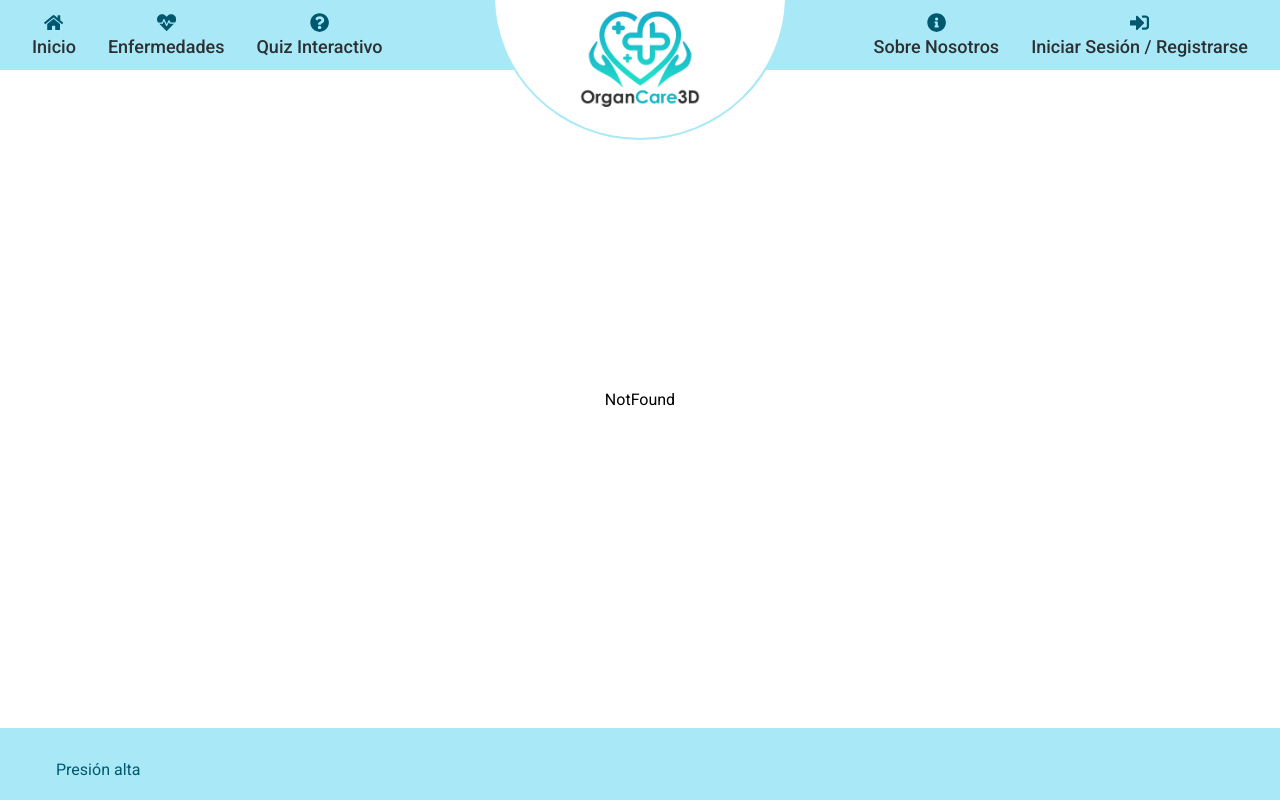
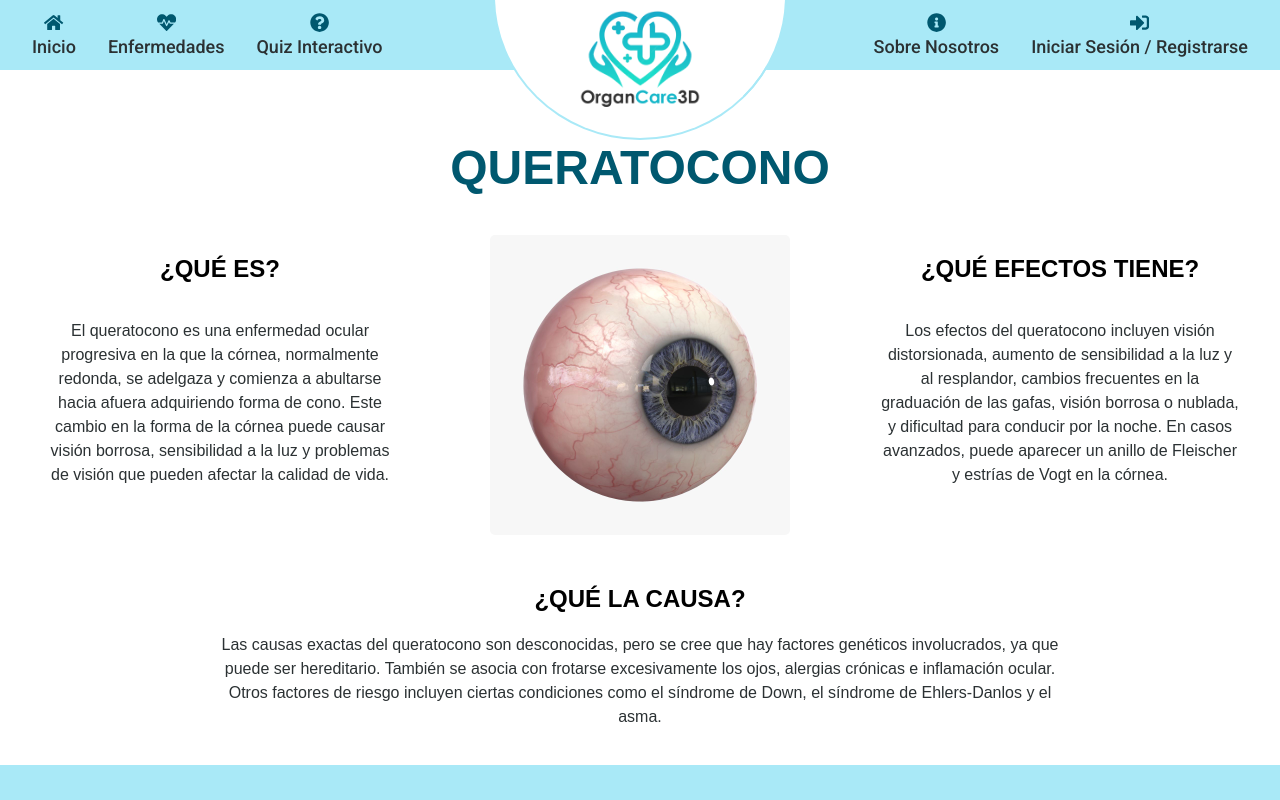
Before and after one commit to Juanmaperea/organ-care-3d, a React (Vite) app: page /queratocono in a window 1280 px wide. Built offline with nearby package versions, Linux system fonts and the light colour scheme.

Commit message:
HU001 - HU002: se agrega el contentenido de la primera seccion de la enfermedad 1

```diff
--- a/src/main.jsx
+++ b/src/main.jsx
@@ -9,6 +9,7 @@ import LowBloodPressure from "./pages/heart/low-blood-pressure/LowBloodPressure"
 import "./index.css";
 import Layout from "./layout/Layout";
 import Login from "./pages/login/Login";
+import Queratocono from "./pages/enfermedades/queratocono/Queratocono";
 
 createRoot(document.getElementById("root")).render(
   <BrowserRouter>
@@ -19,6 +20,7 @@ createRoot(document.getElementById("root")).render(
       {/* Rutas con Layout */}
       <Route path="/" element={<Layout />}>
         <Route index element={<Home />} />
+        <Route path="queratocono" element={<Queratocono />} />
         <Route path="quiz" element={<Quiz />} />
         <Route path="corazon" element={<Heart />}>
           <Route path="presion-alta" element={<HighBloodPressure />} />
--- /dev/null
+++ b/src/pages/enfermedades/queratocono/Queratocono.css
@@ -0,0 +1,87 @@
+.queratocono-container {
+    max-width: 1200px;
+    margin: 0 auto;
+    padding: 20px;
+    font-family: Arial, sans-serif;
+  }
+
+  .enfermedad-title {
+    margin-top: 50px;
+    text-align: center;
+    font-size: 48px;
+    font-weight: bold;
+    margin-bottom: 40px;
+  }
+
+  .info-container {
+    display: flex;
+    justify-content: space-between;
+    margin-bottom: 40px;
+  }
+
+  .info-section {
+    width: 30%;
+    display: flex;
+    flex-direction: column;
+    align-items: center;
+    text-align: center;
+  }
+
+  .section-title {
+    font-size: 24px;
+    font-weight: bold;
+    margin-bottom: 20px;
+  }
+
+  .section-text {
+    font-size: 16px;
+    line-height: 1.5;
+  }
+
+  .image-keratoconus-section {
+    width: 30%;
+    display: flex;
+    flex-direction: column;
+    align-items: center;
+  }
+
+  .eye-keratoconus-image {
+    width: 100%;
+    max-width: 300px;
+    border-radius: 5px;
+    margin-bottom: 10px;
+  }
+
+
+
+
+  .causa-section {
+    text-align: center;
+    margin-top: 20px;
+    padding: 0 15%;
+  }
+
+  .que-es {
+    text-align: center;
+  }
+
+  .efectos {
+    text-align: center;
+  }
+
+  /* Media queries para responsividad */
+  @media (max-width: 768px) {
+    .info-container {
+      flex-direction: column;
+      align-items: center;
+    }
+
+    .info-section, .image-keratoconus-section {
+      width: 90%;
+      margin-bottom: 30px;
+    }
+
+    .causa-section {
+      padding: 0 5%;
+    }
+  }
--- /dev/null
+++ b/src/pages/enfermedades/queratocono/Queratocono.jsx
@@ -0,0 +1,50 @@
+import React from 'react';
+import './queratocono.css';
+import ojoImage from '../../../assets/eye.jpg';
+function Queratocono() {
+  return (
+    <div className="queratocono-container">
+      <h1 className="enfermedad-title">QUERATOCONO</h1>
+
+      <div className="info-container">
+        <div className="info-section que-es">
+          <h2 className="section-title">¿QUÉ ES?</h2>
+          <p className="section-text">
+            El queratocono es una enfermedad ocular progresiva en la que la córnea,
+            normalmente redonda, se adelgaza y comienza a abultarse hacia afuera
+            adquiriendo forma de cono. Este cambio en la forma de la córnea puede
+            causar visión borrosa, sensibilidad a la luz y problemas de visión
+            que pueden afectar la calidad de vida.
+          </p>
+        </div>
+
+        <div className="image-keratoconus-section">
+          <img src={ojoImage} alt="Ojo con queratocono" className="eye-keratoconus-image" />
+        </div>
+
+        <div className="info-section efectos">
+          <h2 className="section-title">¿QUÉ EFECTOS TIENE?</h2>
+          <p className="section-text">
+            Los efectos del queratocono incluyen visión distorsionada, aumento
+            de sensibilidad a la luz y al resplandor, cambios frecuentes en la
+            graduación de las gafas, visión borrosa o nublada, y dificultad
+            para conducir por la noche. En casos avanzados, puede aparecer un
+            anillo de Fleischer y estrías de Vogt en la córnea.
+          </p>
+        </div>
+      </div>
+
+      <div className="causa-section">
+        <h2 className="section-title">¿QUÉ LA CAUSA?</h2>
+        <p className="section-text">
+          Las causas exactas del queratocono son desconocidas, pero se cree que hay factores genéticos
+          involucrados, ya que puede ser hereditario. También se asocia con frotarse excesivamente los ojos,
+          alergias crónicas e inflamación ocular. Otros factores de riesgo incluyen ciertas condiciones como
+          el síndrome de Down, el síndrome de Ehlers-Danlos y el asma.
+        </p>
+      </div>
+    </div>
+  );
+}
+
+export default Queratocono;
--- a/src/pages/home/Home.jsx
+++ b/src/pages/home/Home.jsx
@@ -1,5 +1,7 @@
 import React from 'react';
 import { Link } from 'react-router-dom';
+import { NavLink } from "react-router";
+
 import './Home.css';
 import eyeImage from '../../assets/eye.jpg';
 // Importa las imágenes de los iconos de enfermedades
@@ -57,7 +59,9 @@ const Home = () => {
               <img src={oceye} alt="Enfermedad 1" />
             </div>
             <h3 className="disease-name">ENFERMEDAD 1</h3>
+            <NavLink className="guest-text" to="/queratocono" end>
             <button className="disease-button">¡Ir aquí!</button>
+            </NavLink>
           </div>
 
           <div className="disease-card">
--- a/src/pages/login/Login.jsx
+++ b/src/pages/login/Login.jsx
@@ -28,7 +28,7 @@ const Login = () => {
                         ¿No tienes una cuenta? <a href="/register">Regístrate aquí.</a>
                     </p>
                     <p >
-                    <NavLink className="guest-text" to="/home" end>
+                    <NavLink className="guest-text" to="/" end>
                         O continua como invitado.
                     </NavLink>
                     </p>
```
